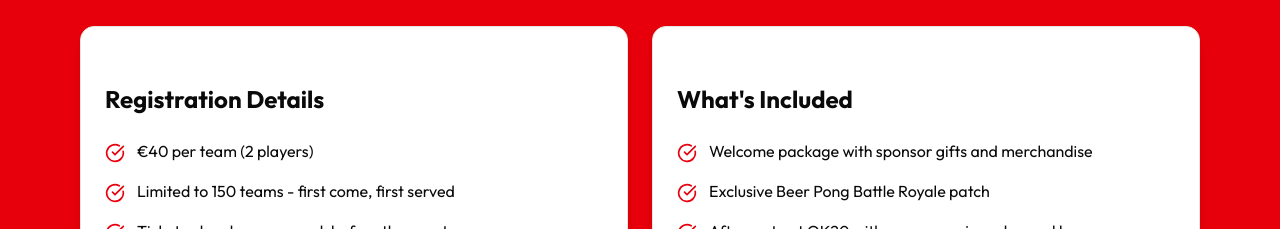
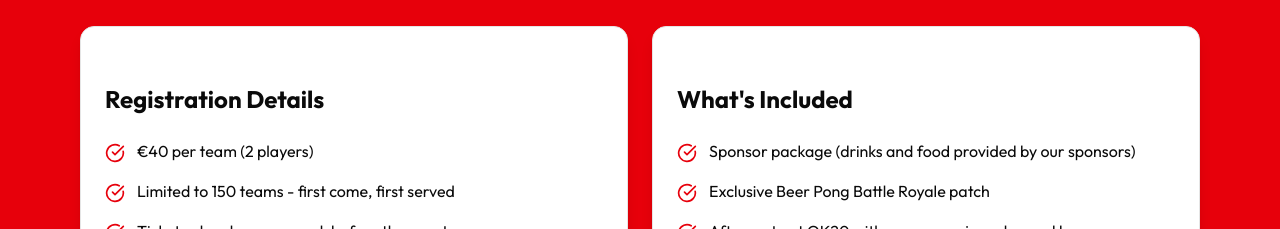
Before and after one commit to strengv1/unilife, a Next.js app: page /events/battleroyale in a window 1280 px wide. Shown: the part 2460-2689 px from the top of the page. Built offline with nearby package versions, Linux system fonts and the light colour scheme.

Commit message:
define sponsor package

```diff
--- a/src/app/events/battleroyale/_components/RegistrationSection.tsx
+++ b/src/app/events/battleroyale/_components/RegistrationSection.tsx
@@ -67,7 +67,7 @@ export const RegistrationSection = () => {
               <ul className="mt-6 space-y-4">
                 <li className="flex items-start gap-3">
                   <CheckCircle className="mt-1 h-5 w-5 flex-shrink-0 text-red-600" />
-                  <span>Welcome package with sponsor gifts and merchandise</span>
+                  <span>Sponsor package (drinks and food provided by our sponsors)</span>
                 </li>
                 <li className="flex items-start gap-3">
                   <CheckCircle className="mt-1 h-5 w-5 flex-shrink-0 text-red-600" />
```
